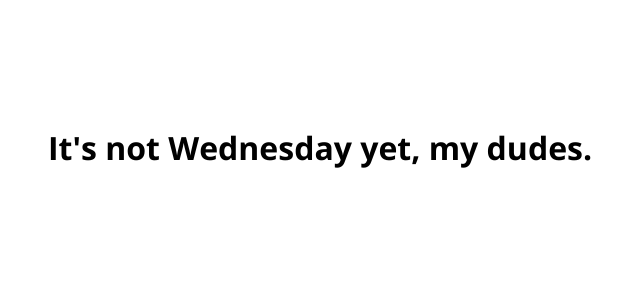
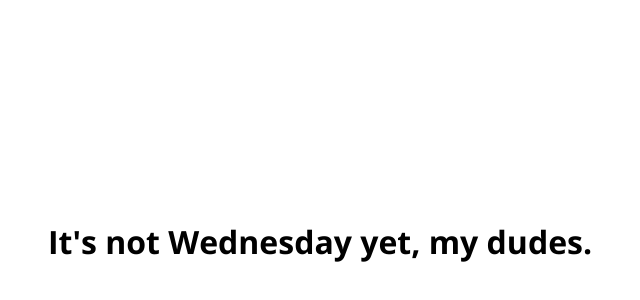
Before and after one commit to JacobMu/firstProject, a plain HTML site: page index.html in a window 1280 px wide. Shown: the part 158-458 px from the top of the page, without its empty margins (320-960 px from the left). Drawn offline with nearby package versions, Linux system fonts and the light colour scheme.

Commit message:
changes to CSS
reworked the CSS code to flex

```diff
--- a/index.html
+++ b/index.html
@@ -22,10 +22,16 @@
     </head>
 
     <body>
+      <div class="container">
+        <div class="container-1">
+          <img src="assets/dudes.jpg" alt="Wednesday frog" class="dude">
+        </div>
+        <div class="container-2">
+          <h1 class="notWednesday" id="notWednesday">It's not Wednesday yet, my dudes.</h1>
+        </div>
+      </div>
 
-        <img src="assets/dudes.jpg" alt="" class="dude">
 
-        <h1 class="notWednesday" id="notWednesday">It's not Wednesday yet, my dudes.</h1>
 
     </body>
 
--- a/script.js
+++ b/script.js
@@ -10,7 +10,7 @@ function isWednesday() {
    }  else {
       console.log("It's not Wednesday.");
       document.querySelector('.dude').style.display='none';
-      document.getElementById('notWednesday').style.display='block';
+      document.getElementById('notWednesday').style.display='inline';
    }
 }
 isWednesday();
--- a/style.css
+++ b/style.css
@@ -1,19 +1,26 @@
-body {
-   margin: 0 auto;
-   width: 50%;
-   -webkit-font-smoothing: antialiased;
+html {
+
+  height: 100%;
 }
 
-.dude {
+body {
+  margin: 0;
+  height: 100%;
+  min-height: 100%;
+  width: 100%;
+  -webkit-font-smoothing: antialiased;
+}
 
-   margin: 15% auto;
-   width: 100%;
+.container {
+  margin: 0;
+  width: 100%;
+  height: 100%;
+  display: flex;
+  justify-content: center;
+  align-items: center;
 }
 
 .notWednesday {
-   font-family: 'Open Sans', sans-serif;
-   position: relative;
-   display: none;
-   margin: 45% auto;
-   text-align: center;
+  font-family: 'Open Sans', sans-serif;
+  display: none;
 }
```
